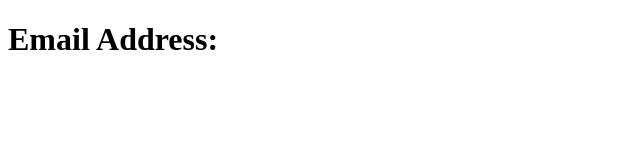
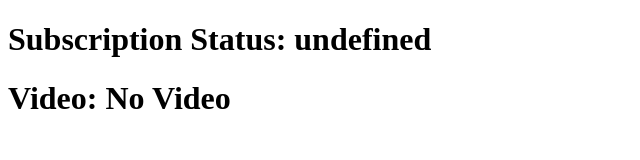
Before and after one commit to KadeKorn/JS_Promises, a plain HTML site: page index.html in a window 1280 px wide. Shown: the whole page, without its empty margins (0-640 px from the left). Drawn offline with Linux system fonts and the light colour scheme; no server answers.

Commit message:
finished promises and this was great. I learned try / catch statments / if statements all within promises

```diff
--- a/app.js
+++ b/app.js
@@ -1,5 +1,5 @@
 // console.log(fetch("https://jsonplaceholder.typicode.com/users/1"))
-const emailRef = document.querySelector(".email");
+// const emailRef = document.querySelector(".email");
 
 // 1. Then
 // 2 promise objects - 1. fetch, 2. is .then
@@ -14,19 +14,19 @@ const emailRef = document.querySelector(".email");
 // });
 
 // POLISHED POLISHED POLISHED : This is the same as the one above but better practice and readability
-console.log(1)
-fetch("https://jsonplaceholder.typicode.com/users/1") // FIRST promise / fetching the route
-  .then((Response) => {  //.then accepts it but the response is not readable
-    console.log(2)
-    return Response.json(); // this makes fetch, .then the whole thing response .json
-  })
-  .then((data) => { // this is how you unlock the promise and makes a call back "=>"
-    console.log(3)
-    console.log(data);
-    emailRef.innerHTML = data.email // response the data
-  });
-  console.log(4)
-
+// console.log(1)
+// fetch("https://jsonplaceholder.typicode.com/users/1") // FIRST promise / fetching the route
+//   .then((Response) => {  //.then accepts it but the response is not readable
+//     console.log(2)
+//     return Response.json(); // this makes fetch, .then the whole thing response .json
+//   })
+//   .then((data) => { // this is how you unlock the promise and makes a call back "=>"
+//     console.log(3)
+//     console.log(data);
+//     emailRef.innerHTML = data.email // response the data
+//   });
+//   console.log(4)
+// THEN adds a bit more complexity as shown by the console.logged methods
 // 2. Async/Await
 // async function main (){
 //     console.log(1)
@@ -37,3 +37,101 @@ fetch("https://jsonplaceholder.typicode.com/users/1") // FIRST promise / fetchin
 //     emailRef.innerHTML = data.email
 // }
 // main()
+
+// const statusRef = document.querySelector(".status")
+
+// // How to create and use a Promise
+// function getSubscriptionStatus() {
+//     return new Promise ((resolve,reject) => {
+//       setTimeout(() => { // this gives it 2 seconds of delay
+//           resolve("VIP")
+//       }, 2000)
+//     })
+// } // above ^ we created a promise and then returned it // "=>" is a callback
+
+// // 1. Then
+// getSubscriptionStatus().then(response => console.log(response))
+
+// // 2. Async/Await
+// async function main() {
+//     const status = (await getSubscriptionStatus()) //const status  is how we unlock the value in the await
+//     statusRef.innerHTML = status
+// } // above we used async/await to unlock that promise
+
+// main()
+// new problem
+
+const statusRef = document.querySelector(".status")
+const videoRef = document.querySelector(".video")
+// How to create and use a Promise
+function getSubscriptionStatus() {
+    return new Promise ((resolve,reject) => {
+      setTimeout(() => { // this gives it 2 seconds of delay
+          resolve(undefined)
+      }, 2000)
+    })
+} // above ^ we created a promise and then returned it // "=>" is a callback
+
+function getVideo(subscriptionStatus) {
+    return new Promise((resolve, reject) => {
+      if (subscriptionStatus === "VIP") {
+        resolve("Show Video");
+        console.log("Show Video")
+      } else if (subscriptionStatus === "FREE") {
+        resolve("Show Trailer");
+        console.log("Show Trailer")
+      } else {
+        reject("No Video");
+        console.log("No Video")
+      }
+    });
+  }
+
+
+async function main() {
+    const status = await getSubscriptionStatus() //const status  is how we unlock the value in the await
+    statusRef.innerHTML = status
+    try {
+        console.log(await getVideo(status))
+    }
+    catch(e) {
+        console.log(e)
+        videoRef.innerHTML = e;
+    }
+    } // above we used async/await to unlock that promise
+main()
+
+// fixed ^^
+
+
+
+//My attempt on ^ daves problem
+// const statusRef = document.querySelector(".status");
+
+// function getSubscriptionStatus() {
+//     return new Promise ((resolve,reject) => {
+//       setTimeout(() => { // this gives it 2 seconds of delay
+//           resolve("VIP")
+//       }, 2000)
+//     })
+// }
+
+
+// function getVideo(subscriptionStatus) {
+//   return new Promise((resolve, reject) => {
+//     if (subscriptionStatus = "VIP") {
+//       resolve("Show Video");
+//     } else if ((subscriptionStatus = "FREE")) {
+//       resolve("Show Trailer");
+//     } else {
+//       reject("No Video");
+//     }
+//   });
+// }
+
+// async function main(getVideo) {
+//   const status = await subscriptionStatus(); //const status is how we unlock the value in the await
+//   statusRef.innerHTML = status;
+//   console.log(getVideo(status));
+// }
+// //Davs solution ^
--- a/index.html
+++ b/index.html
@@ -8,6 +8,8 @@
     <script src="app.js" defer ></script>
 </head>
 <body>
-    <h1>Email Address: <span class="email"></span></h1>
+    <h1>Subscription Status: <span class="status"></span></h1>
+    <h1>Video: <span class="video"></span></h1>
+
 </body>
 </html>
```
